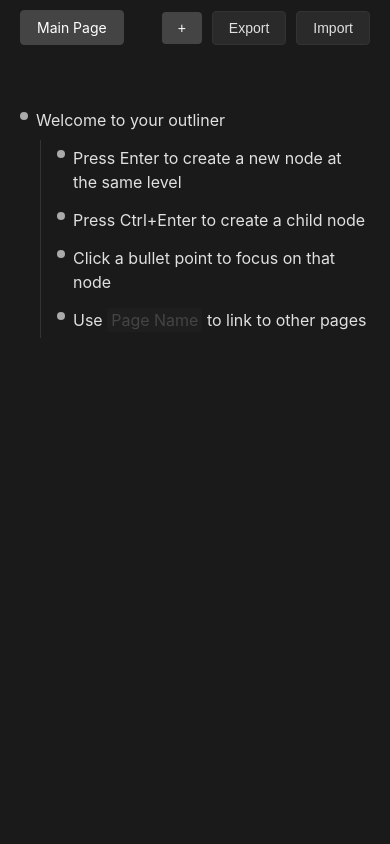
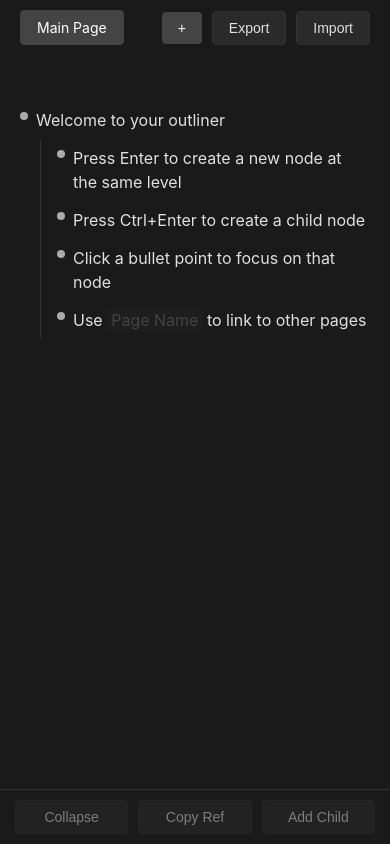
Before and after one commit to RafaVisten/SimpleOutliner, a website with bundled scripts: page index.html in a window 390 px wide. Built offline with nearby package versions, Linux system fonts and the light colour scheme.

Commit message:
mobile support

```diff
--- a/assets/modules/renderer.js
+++ b/assets/modules/renderer.js
@@ -3,6 +3,13 @@ import { appData, saveData } from './data.js';
 import { getCurrentPage, getVisibleNodes, findNodeById, toggleNodeCollapse, createSiblingNode, createChildNode, deleteNode, createFirstNode } from './nodes.js';
 import { switchToPage, addNewPage, focusOnNode, unfocus, focusOnPath, navigateToBacklink } from './navigation.js';
 import { findAllLinks, renderNodeContent } from './links.js';
+
+let currentActiveNodeId = null;
+
+export function setActiveNode(nodeId) {
+    currentActiveNodeId = nodeId;
+    renderFooter(); // Re-render footer to update button states
+}
 
 export function renderPageTabs() {
     const tabsContainer = document.getElementById('pageTabs');
@@ -87,12 +94,13 @@ export function renderNode(node, level = 0) {
     });
 
     input.addEventListener('focus', function() {
+        setActiveNode(node.id); // Add this line
+
         const displayEl = input.parentNode.querySelector('.node-display');
         if (displayEl) {
             displayEl.remove();
         }
 
-        // Show the input and set its value
         input.style.display = 'block';
         input.value = node.content;
     });
@@ -241,10 +249,50 @@ export function renderBacklinks() {
     backlinksEl.innerHTML = html;
 }
 
+export function renderFooter() {
+    const footer = document.querySelector('.mobile-footer');
+    if (!footer) return;
+
+    const hasActiveNode = currentActiveNodeId !== null;
+
+    footer.innerHTML = `
+        <button class="mobile-btn" id="mobileCollapse" ${!hasActiveNode ? 'disabled' : ''}>Collapse</button>
+        <button class="mobile-btn" id="mobileCopyRef" ${!hasActiveNode ? 'disabled' : ''}>Copy Ref</button>
+        <button class="mobile-btn" id="mobileAddChild" ${!hasActiveNode ? 'disabled' : ''}>Add Child</button>
+    `;
+
+    if (!hasActiveNode) return;
+
+    document.getElementById('mobileCollapse').addEventListener('click', () => {
+        if (toggleNodeCollapse(currentActiveNodeId)) {
+            renderOutline();
+            saveData();
+        }
+    });
+
+    document.getElementById('mobileCopyRef').addEventListener('click', () => {
+        navigator.clipboard.writeText(currentActiveNodeId).then(() => {
+            console.log(`Node ID ${currentActiveNodeId} copied to clipboard`);
+        }).catch(err => {
+            console.error('Failed to copy node ID: ', err);
+        });
+    });
+
+    document.getElementById('mobileAddChild').addEventListener('click', () => {
+        const currentPage = getCurrentPage();
+        const node = findNodeById(currentPage.nodes, currentActiveNodeId);
+        if (node) {
+            createChildNode(node);
+        }
+    });
+}
+
 // Global function for bullet click handling
 window.handleBulletClick = function(event, nodeId) {
     event.preventDefault();
     event.stopPropagation();
+
+    setActiveNode(nodeId);
 
     if (event.shiftKey) {
         // Copy node ID to clipboard
--- a/assets/script.js
+++ b/assets/script.js
@@ -1,6 +1,6 @@
 // Main application entry point
 import { loadData, exportToFile, importFromFile } from './modules/data.js';
-import { renderPageTabs, renderOutline, renderBreadcrumb, renderBacklinks } from './modules/renderer.js';
+import { renderPageTabs, renderOutline, renderBreadcrumb, renderBacklinks, renderFooter } from './modules/renderer.js';
 import { addNewPage, navigateToPage, navigateToNode, unfocus, focusOnPath, navigateToBacklink } from './modules/navigation.js';
 
 // Make functions globally available
@@ -25,6 +25,7 @@ function init() {
     renderOutline();
     renderBreadcrumb();
     renderBacklinks();
+    renderFooter();
 }
 
 init();
--- a/assets/style.css
+++ b/assets/style.css
@@ -258,3 +258,47 @@ body {
     background-color: var(--accent-color);
     position: relative;
 }
+
+/* Hide by default */
+.mobile-footer {
+  display: none;
+}
+
+/* Show only on screens smaller than 768px */
+@media (max-width: 768px) {
+  .mobile-footer {
+    display: flex;
+    position: fixed;
+    bottom: 0;
+    left: 0;
+    width: 100%;
+    background-color: var(--bg-color);
+    border-top: 1px solid var(--border-color);
+    justify-content: space-around;
+    padding: 10px;
+    z-index: 1000;
+  }
+
+  .mobile-btn {
+    background: var(--hover-color);
+    color: var(--text-color);
+    border: 1px solid var(--border-color);
+    padding: 8px 16px;
+    border-radius: 4px;
+    cursor: pointer;
+    font-size: 14px;
+    flex: 1;
+    margin: 0 5px;
+  }
+
+  .mobile-btn:hover:not(:disabled) {
+    background: var(--border-color);
+  }
+
+  .mobile-btn:disabled {
+    opacity: 0.5;
+    cursor: not-allowed;
+    background: var(--hover-color);
+    color: var(--text-color);
+  }
+}
--- a/index.html
+++ b/index.html
@@ -21,6 +21,13 @@
         <div class="outline-container" id="outlineContainer"></div>
         <div class="backlinks" id="backlinks" style="display: none;"></div>
     </div>
+
+    <footer class="mobile-footer">
+        <button class="mobile-btn" id="mobileCollapse">Collapse</button>
+        <button class="mobile-btn" id="mobileCopyRef">Copy Ref</button>
+        <button class="mobile-btn" id="mobileAddChild">Add Child</button>
+    </footer>
+
 </body>
 
     <script type="module" src="assets/script.js"></script>
```
